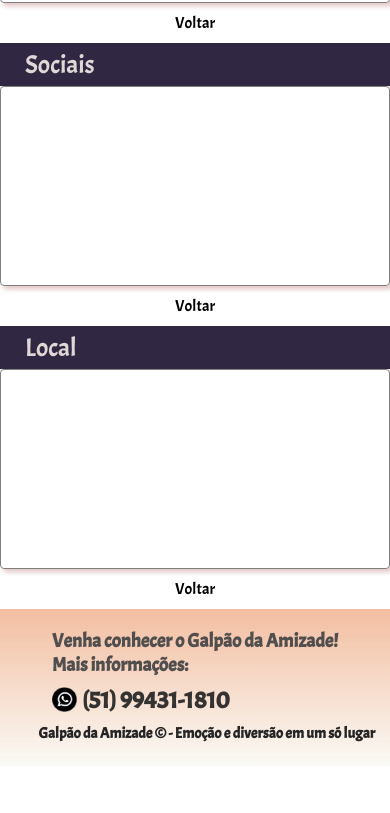
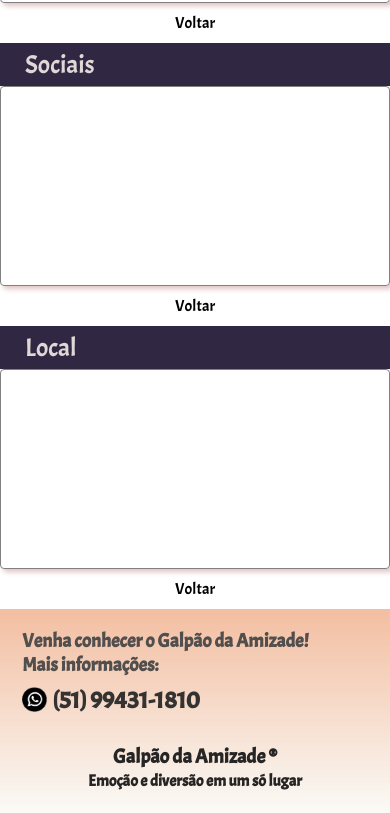
Before and after one commit to leandrocastro713/galpaodaamizade, a plain HTML site: page index.html in a window 390 px wide. Shown: the part 1013-1826 px from the top of the page. Before the commit the page ends 1779 px from the top, so only its background shows below. Drawn offline with Linux system fonts and the light colour scheme.

Commit message:
primeiro commit 2

```diff
--- a/index.html
+++ b/index.html
@@ -117,8 +117,9 @@
       </div>
       <div id="right">
         <h3 id="urzzomidia-h3">
-          Galpão da Amizade &copy; - Emoção e diversão em um só lugar
+          Galpão da Amizade &reg;
         </h3>
+        <h4 id="urzzomidia-h4">Emoção e diversão em um só lugar</h4>
       </div>
     </section>
   </body>
--- a/rodape.css
+++ b/rodape.css
@@ -41,20 +41,35 @@
   bottom:0px;
 }
 #urzzomidia-h3{
+  font-size: 20px;
   display:block;
   position:relative;
   text-align: right;
   color:rgb(38, 37, 37);
   height:100%;
 }
+#urzzomidia-h4{
+  font-size: 16px;
+  display:block;
+  position:relative;
+  text-align: right;
+  color:rgb(38, 37, 37);
+  height:100%;
+
+}
 @media (max-width:600px){
   .rodape{
     flex-direction: column;
   }
+  .left, .right{
+    width: 96%;
+  }
   #left, #right{
     width:100%;
+    margin-top: 1.4rem;
   }
-  #urzzomidia-h3{
+  #urzzomidia-h3, #urzzomidia-h4{
     width:100%;
+    text-align: center;
   }
 }
```
